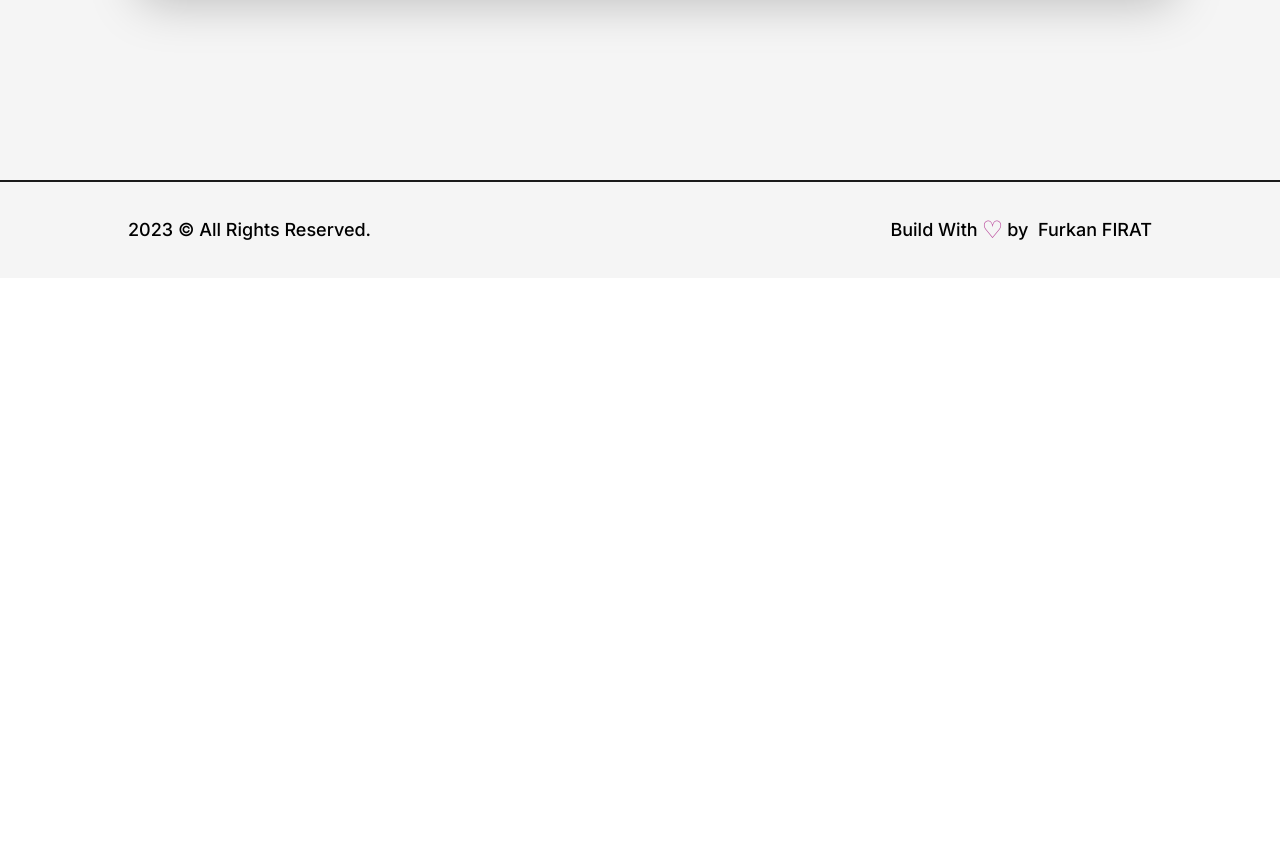
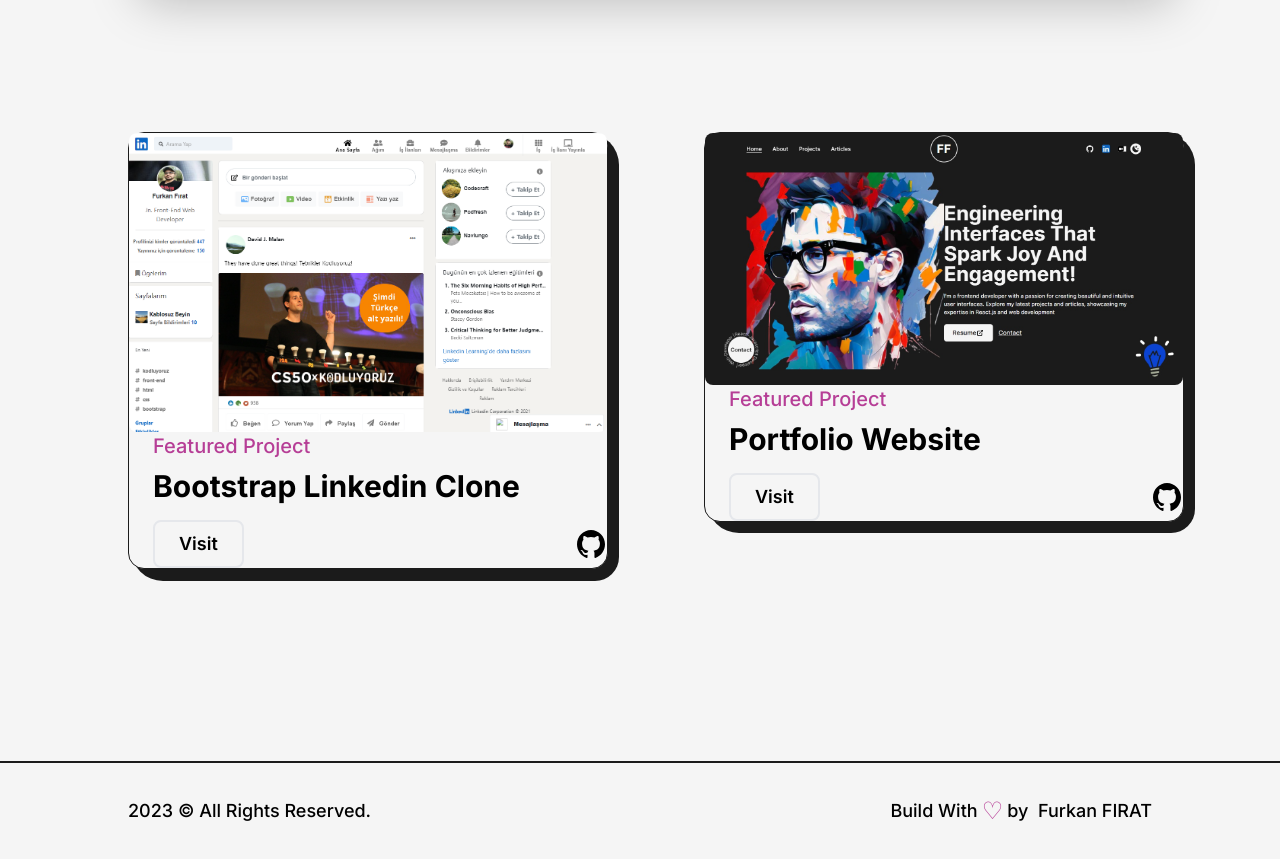
Before and after one commit to FurkanFirat23/my-portfolio, a Next.js app: page /projects in a window 1280 px wide. Shown: the part 2101-2960 px from the top of the page. Before the commit the page ends 2379 px from the top, so only its background shows below. Built offline with nearby package versions, Linux system fonts and the light colour scheme.

Commit message:
some projects added

```diff
--- a/src/pages/projects.js
+++ b/src/pages/projects.js
@@ -9,6 +9,8 @@ import project1 from "../../public/images/projects/KanbanBoard.png";
 import project2 from "../../public/images/projects/realtorPage.jpg";
 import project3 from "../../public/images/projects/RockPaperScissors.jpg";
 import project4 from "../../public/images/projects/TodoList.jpg";
+import project5 from "../../public/images/projects/boostrapLinkedinClone.png";
+import project6 from "../../public/images/projects/PortfolioProject.jpg";
 import { motion } from "framer-motion";
 import TransitionEffect from "@/components/TransitionEffect";
 
@@ -178,28 +180,28 @@ const projects = () => {
                 type="Featured Project"
               />
             </div>
-            {/* <div className="col-span-6 sm:col-span-12">
+            <div className="col-span-6 sm:col-span-12">
               <Project
-                title="RealtorFF"
-                img={project1}
-                summary="Platform offers three main features to make task management easier and more efficient for users: Drag-n-Drop for easy rearrangement of tasks, Delete and Add for flexibility in task management, and Update/Edit for making changes to tasks without losing progress. These features provide a seamless experience for users to keep everything organized and running smoothly.
+                title="Bootstrap Linkedin Clone"
+                img={project5}
+                summary="Linkedin Clone made by Bootstrap 5.0.0-beta1. It is responsive and has a dark mode. It is a simple project that I made to improve my Bootstrap skills.
             "
-                link="https://kanban-board-ruddy.vercel.app/"
-                github="https://github.com/FurkanFirat23/Kanban-Board"
+                link="https://bootstrap-linkedinclone.vercel.app/"
+                github="https://github.com/FurkanFirat23/bootstrap-linkedinclone"
                 type="Featured Project"
               />
             </div>
             <div className="col-span-6 sm:col-span-12">
               <Project
-                title="RealtorFF"
-                img={project1}
-                summary="Platform offers three main features to make task management easier and more efficient for users: Drag-n-Drop for easy rearrangement of tasks, Delete and Add for flexibility in task management, and Update/Edit for making changes to tasks without losing progress. These features provide a seamless experience for users to keep everything organized and running smoothly.
+                title="Portfolio Website"
+                img={project6}
+                summary="Portfolio website made by Next.js and tailwindCSS. It is responsive and has a dark mode. It is a simple project that I made to improve my Next.js skills.
             "
-                link="https://kanban-board-ruddy.vercel.app/"
-                github="https://github.com/FurkanFirat23/Kanban-Board"
+                link="https://www.furkanfirat.com/"
+                github="https://github.com/FurkanFirat23/my-portfolio"
                 type="Featured Project"
               />
-            </div> */}
+            </div>
           </div>
         </Layout>
       </main>
```
Also changed, not shown: public/images/projects/PortfolioProject.jpg (added), public/images/projects/boostrapLinkedinClone.png (added).
